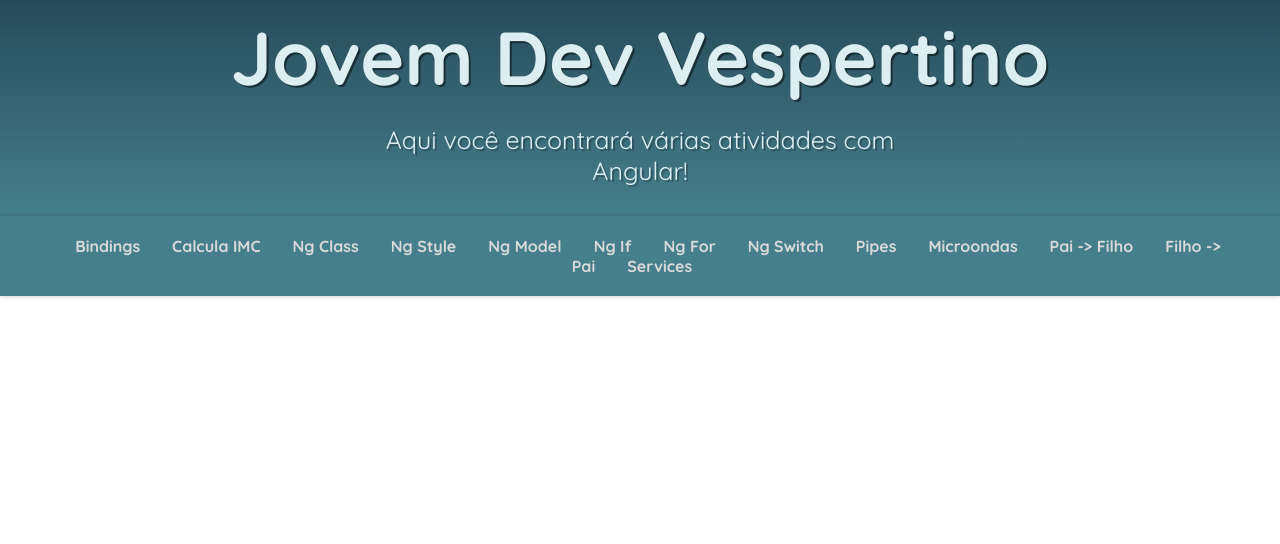
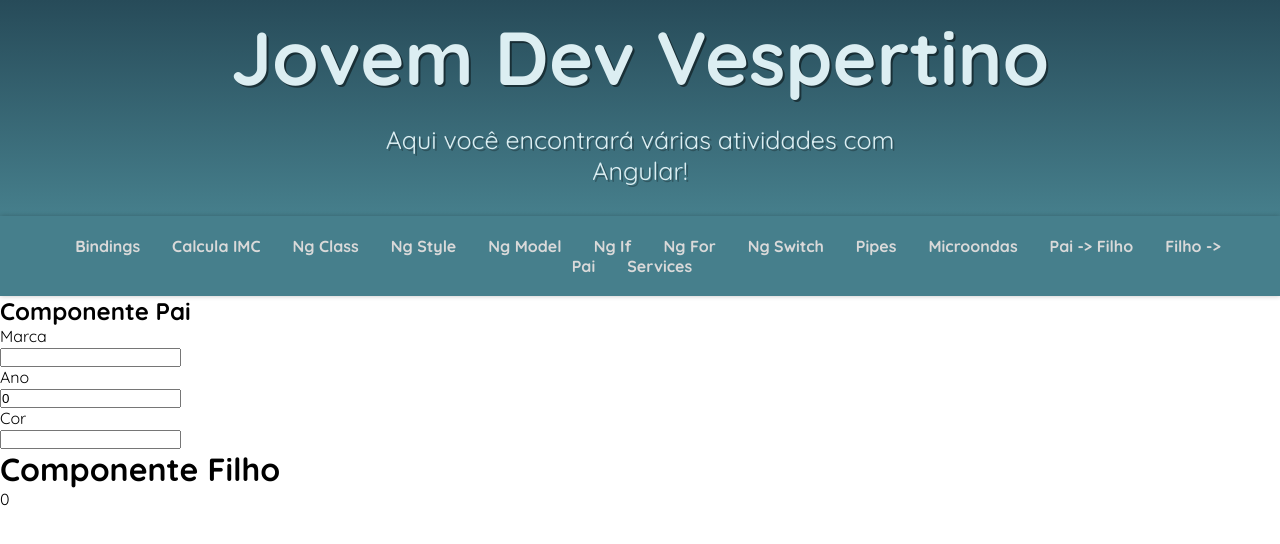
Before and after one commit to gabrieliribeiro/Estudos-Angular, an Angular app in the folder aulas/: page /pai-filho in a window 1280 px wide. Before the commit this address led to /. Shown: the top 544 px of the page. Built offline with nearby package versions, Linux system fonts and the light colour scheme.

Commit message:
Enviando exercicio de input

```diff
--- a/aulas/src/app/app-routing.module.ts
+++ b/aulas/src/app/app-routing.module.ts
@@ -10,6 +10,7 @@ import { ExemploForComponent } from './exemplo-for/exemplo-for.component';
 import { ExemploSwitchComponent } from './exemplo-switch/exemplo-switch.component';
 import { ExemploPipesComponent } from './exemplo-pipes/exemplo-pipes.component';
 import { MicroondasComponent } from './microondas/microondas.component';
+import { CpPaiComponent } from './md-pai-filho/cp-pai/cp-pai.component';
 
 const routes: Routes = [
   {path: "exemplo-binding", component: ExemploBindingComponent},
@@ -21,7 +22,8 @@ const routes: Routes = [
   {path: "exemplo-for", component: ExemploForComponent},
   {path: "exemplo-switch", component: ExemploSwitchComponent},
   {path: "exemplo-pipes", component: ExemploPipesComponent},
-  {path: "microondas", component:MicroondasComponent}
+  {path: "microondas", component:MicroondasComponent},
+  {path: "pai-filho", component: CpPaiComponent}
 ];
 
 @NgModule({
--- a/aulas/src/app/app.component.html
+++ b/aulas/src/app/app.component.html
@@ -10,7 +10,7 @@
     <a routerLink="/exemplo-switch" routerLinkActive="linkSelected">Ng Switch</a>
     <a routerLink="/exemplo-pipes" routerLinkActive="linkSelected">Pipes</a>
     <a routerLink="/microondas" routerLinkActive="linkSelected">Microondas</a>
-    <a href="#">Pai -> Filho</a>
+    <a  routerLink="/pai-filho" routerLinkActive="linkSelected">Pai -> Filho</a>
     <a href="#">Filho -> Pai</a>
     <a href="#">Services</a>
 </nav>
--- a/aulas/src/app/app.module.ts
+++ b/aulas/src/app/app.module.ts
@@ -16,6 +16,7 @@ import { ExemploSwitchComponent } from './exemplo-switch/exemplo-switch.componen
 import { ExemploPipesComponent } from './exemplo-pipes/exemplo-pipes.component';
 import { MicroondasComponent } from './microondas/microondas.component';
 import { TimeFormatPipe } from './time-format.pipe';
+import { MdPaiFilhoModule } from './md-pai-filho/md-pai-filho.module';
 
 @NgModule({
   declarations: [
@@ -36,7 +37,8 @@ import { TimeFormatPipe } from './time-format.pipe';
   imports: [
     BrowserModule,
     AppRoutingModule,
-    FormsModule
+    FormsModule,
+    MdPaiFilhoModule
   ],
   providers: [],
   bootstrap: [AppComponent]
--- a/aulas/src/app/md-pai-filho/cp-filho/cp-filho.component.html
+++ b/aulas/src/app/md-pai-filho/cp-filho/cp-filho.component.html
@@ -1 +1,5 @@
-<p>cp-filho works!</p>
+<h1>Componente Filho</h1>
+
+<p>{{carroFilho.marca}}</p>
+<p>{{carroFilho.ano}}</p>
+<p>{{carroFilho.cor}}</p>
--- a/aulas/src/app/md-pai-filho/cp-filho/cp-filho.component.ts
+++ b/aulas/src/app/md-pai-filho/cp-filho/cp-filho.component.ts
@@ -1,4 +1,4 @@
-import { Component } from '@angular/core';
+import { Component, Input } from '@angular/core';
 
 @Component({
   selector: 'app-cp-filho',
@@ -6,5 +6,5 @@ import { Component } from '@angular/core';
   styleUrls: ['./cp-filho.component.scss']
 })
 export class CpFilhoComponent {
-
+  @Input() public carroFilho:any;
 }
--- a/aulas/src/app/md-pai-filho/cp-pai/cp-pai.component.html
+++ b/aulas/src/app/md-pai-filho/cp-pai/cp-pai.component.html
@@ -1 +1,15 @@
-<p>cp-pai works!</p>
+<h2>Componente Pai</h2>
+<div>
+    <p>Marca</p>
+    <input [(ngModel)]="carro.marca">
+</div>
+<div>
+    <p>Ano</p>
+    <input [(ngModel)]="carro.ano" type="number">
+</div>
+<div>
+    <p>Cor</p>
+    <input [(ngModel)]="carro.cor">
+</div>
+
+<app-cp-filho [carroFilho]="carro"></app-cp-filho>
--- a/aulas/src/app/md-pai-filho/cp-pai/cp-pai.component.ts
+++ b/aulas/src/app/md-pai-filho/cp-pai/cp-pai.component.ts
@@ -7,4 +7,9 @@ import { Component } from '@angular/core';
 })
 export class CpPaiComponent {
 
+  public carro = {
+    marca: '',
+    ano: 0,
+    cor: ''
+  }
 }
--- a/aulas/src/app/md-pai-filho/md-pai-filho.module.ts
+++ b/aulas/src/app/md-pai-filho/md-pai-filho.module.ts
@@ -14,6 +14,9 @@ import { CpFilhoComponent } from './cp-filho/cp-filho.component';
   imports: [
     CommonModule,
     FormsModule
+  ],
+  exports:[
+    CpPaiComponent
   ]
 })
 export class MdPaiFilhoModule { }
```
